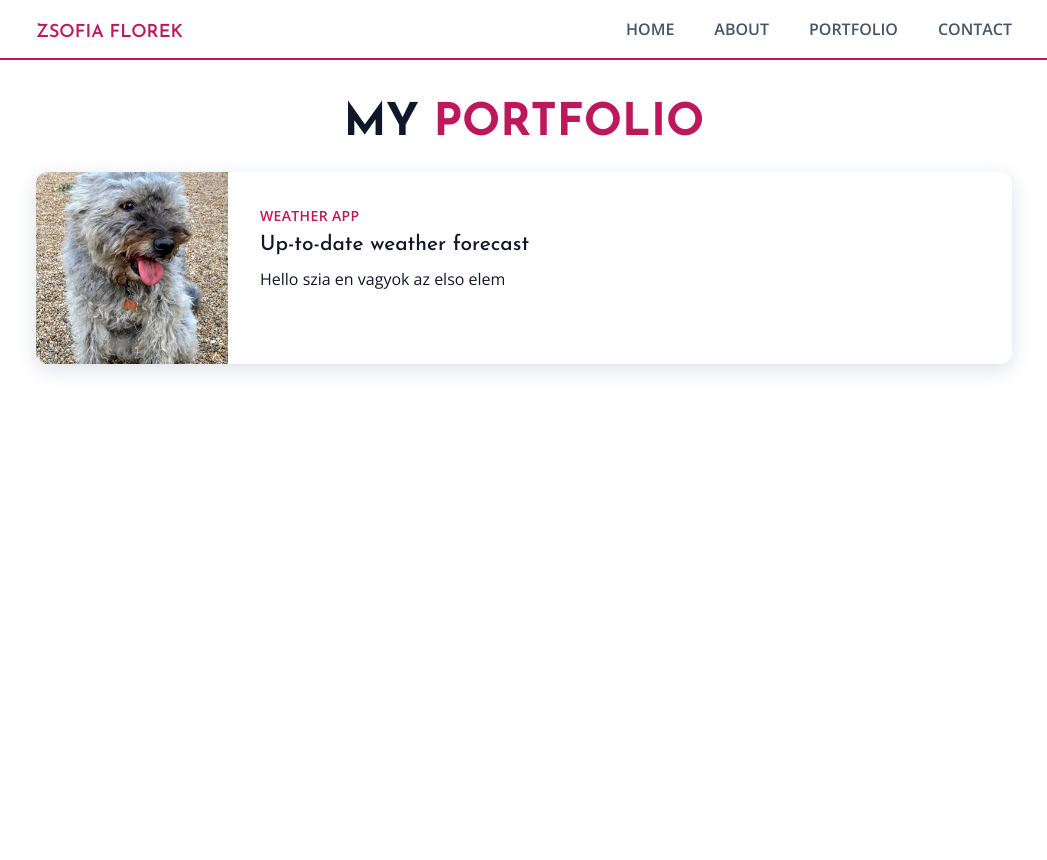
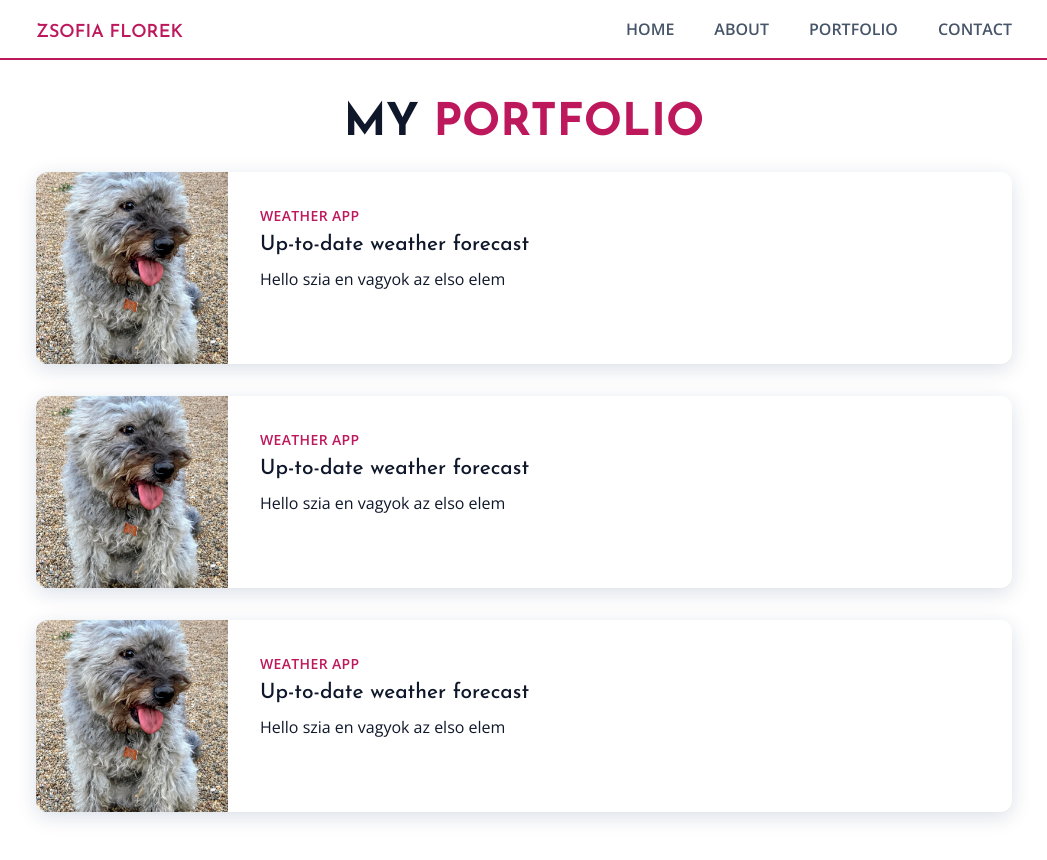
Before and after one commit to zsofiaflorek/portfolio, a Next.js app: page /portfolio in a window 1280 px wide. Shown: the top 860 px of the page, without its empty margins (116-1163 px from the left). Before the commit the page ends 800 px from the top, so only its background shows below. Built offline with nearby package versions, Linux system fonts and the light colour scheme.

Commit message:
Implement portfolio page structure

```diff
--- a/pages/portfolio.js
+++ b/pages/portfolio.js
@@ -15,27 +15,44 @@ export default function PortfolioPage() {
           My
           <Strong> Portfolio</Strong>
         </PageTitle>
-        <PortfolioCard />
+        <PortfolioCard
+          image={Sophie}
+          header="Weather app"
+          secondarytitle="Up-to-date weather forecast"
+          text="Hello szia en vagyok az elso elem"
+        />
+        <PortfolioCard
+          image={Sophie}
+          header="Weather app"
+          secondarytitle="Up-to-date weather forecast"
+          text="Hello szia en vagyok az elso elem"
+        />
+        <PortfolioCard
+          image={Sophie}
+          header="Weather app"
+          secondarytitle="Up-to-date weather forecast"
+          text="Hello szia en vagyok az elso elem"
+        />
       </Layout>
     </>
   );
 }
 
-export function PortfolioCard() {
+export function PortfolioCard({ image, header, secondarytitle, text }) {
   return (
-    <article className="bg-white rounded-xl shadow overflow-hidden">
+    <article className="bg-white rounded-xl shadow overflow-hidden mb-8">
       <div className="md:flex">
         <div className="relative h-48 w-full md:w-48 md:flex-shrink-0">
-          <Image alt="kep" src={Sophie} layout="fill" objectFit="cover" />
+          <Image alt="kep" src={image} layout="fill" objectFit="cover" />
         </div>
         <div className="p-8">
           <div className="uppercase tracking-wide text-sm text-primary font-semibold">
-            Weather App
+            {header}
           </div>
           <h3 className="mt-1 text-lg leading-tight font-medium text-black ">
-            Up-to-date weather forecast
+            {secondarytitle}
           </h3>
-          <p className="mt-2 text-black">Hello szia en vagyok az elso elem</p>
+          <p className="mt-2 text-black">{text}</p>
         </div>
       </div>
     </article>
```
